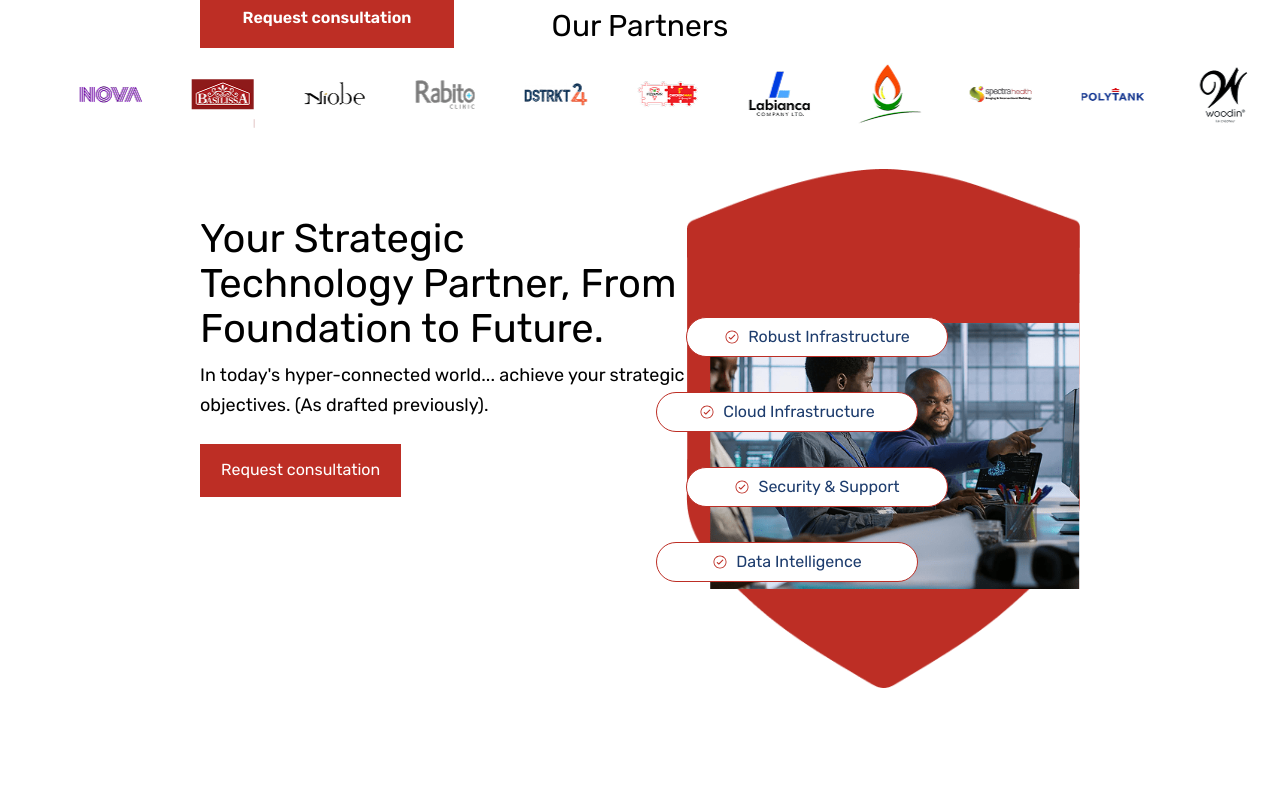
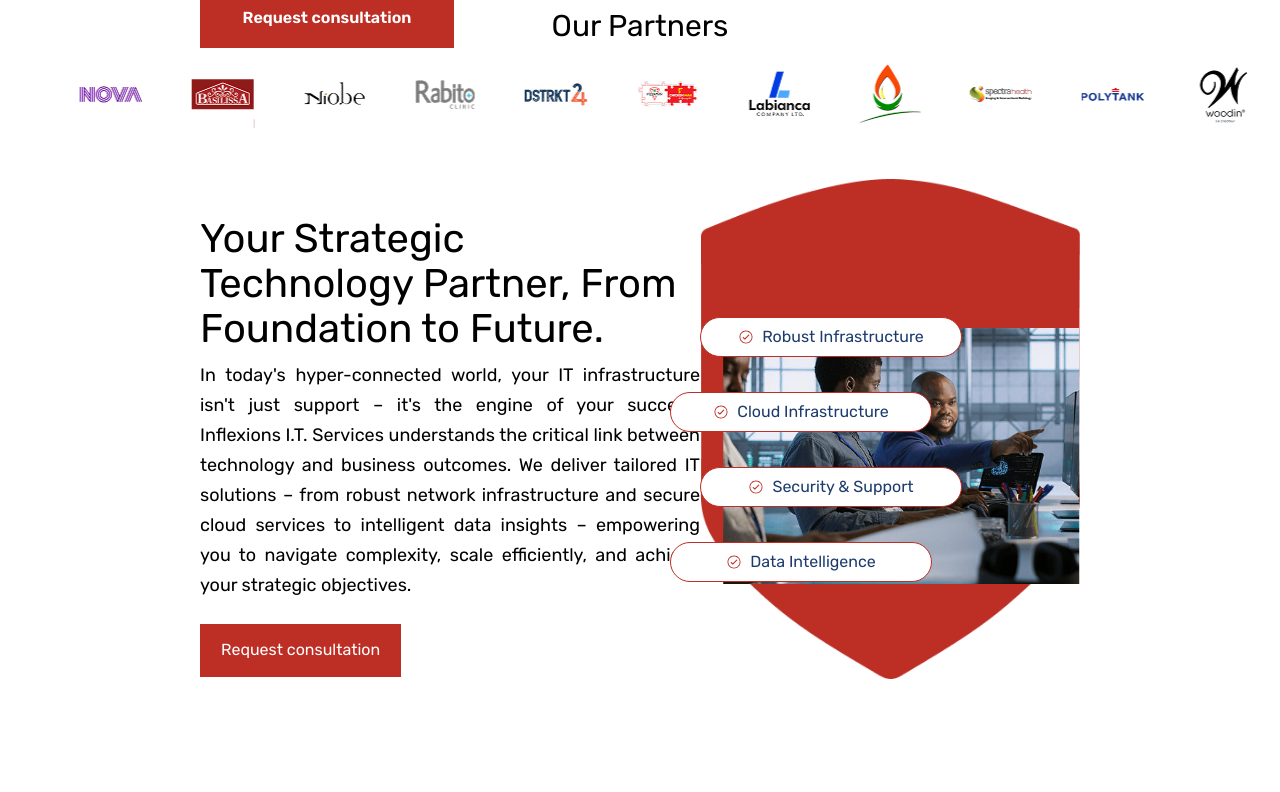
Before and after one commit to ekowtee/inflex, a React (Vite) app: page / in a window 1280 px wide. Shown: the part 522-1314 px from the top of the page. Built offline with nearby package versions, Linux system fonts and the light colour scheme; what tailwindcss-motion would draw is missing.

Commit message:
project update

```diff
--- a/src/pages/About.jsx
+++ b/src/pages/About.jsx
@@ -364,8 +364,7 @@ const About = () => {
                     {/* full-width map, shorter on mobile, taller on desktop */}
                     <iframe
                         title="Location map of Tsui Bleoo Rd, Accra"
-                        src="https://www.google.com/maps/embed?pb=!1m18!1m12!1m3!1d3970.7789827001448!2d-0.11599952525459538!3d5.599636594381216!2m3!1f0!2f0!3f0!3m2!1i1024!2i768!4f13.1!3m3!1m2!1s0xfdf85074b000bc5%3A0x72c8d047d688b03e!2sTsui%20Bleoo%20Rd%2C%20Accra%2C%20Ghana!5e0!3m2!1sen!2sde!4v1745518529023!5m2!1sen!2sde"
-                        width="100%"
+                        src="https://www.google.com/maps/embed?pb=!1m17!1m12!1m3!1d3970.5144110567144!2d-0.15543999999999997!3d5.63844!2m3!1f0!2f0!3f0!3m2!1i1024!2i768!4f13.1!3m2!1m1!2zNcKwMzgnMTguNCJOIDDCsDA5JzE5LjYiVw!5e0!3m2!1sen!2sgh!4v1746030715393!5m2!1sen!2sgh" width="100%"
                         height="450"
                         className="w-full h-[200px] sm:h-[300px] md:h-[450px]"
                         style={{ border: 0 }}
@@ -373,6 +372,7 @@ const About = () => {
                         allowFullScreen
                         referrerPolicy="no-referrer-when-downgrade"
                     />
+
 
                     {/* contact info: column on mobile, row on md+ */}
                     <div className="container mx-auto px-4 sm:px-6 lg:px-8 flex flex-col lg:flex-row mb-48 md:mb-0 lg:mb-0">
--- a/src/pages/Home.jsx
+++ b/src/pages/Home.jsx
@@ -100,9 +100,11 @@ export default function Home() {
                         <h2 className={`${base} ${mounted ? "translate-y-0 opacity-100 delay-[800ms]" : "translate-y-[50px] opacity-0"} lg:w-[486px] lg:h-[144px] lg:text-[40px] md:text-[28px] text-[24px] lg:leading-[45px] mb-2 py-2`}>
                             Your Strategic Technology Partner, From Foundation to Future.
                         </h2>
-                        <span className={`${base} ${mounted ? "translate-y-0 opacity-100 delay-[1200ms]" : "translate-y-[50px] opacity-0"} text-[18px] leading-[30px]`}>
-                            In today's hyper-connected world... achieve your strategic objectives. (As drafted previously).
-                        </span>
+                        <div className='w-full md:w-[600px] lg:w-[500px] 4xl:w-[650px] text-justify'>
+                            <span className={`${base} ${mounted ? "translate-y-0 opacity-100 delay-[1200ms]" : "translate-y-[50px] opacity-0"} text-[18px] w-[300px] leading-[30px]`}>
+                                In today's hyper-connected world, your IT infrastructure isn't just support – it's the engine of your success. Inflexions I.T. Services understands the critical link between technology and business outcomes. We deliver tailored IT solutions – from robust network infrastructure and secure cloud services to intelligent data insights – empowering you to navigate complexity, scale efficiently, and achieve your strategic objectives.
+                            </span>
+                        </div>
 
                         <div className={`${base} ${mounted ? "translate-y-0 opacity-100 delay-[1400ms]" : "translate-y-[50px] opacity-0"} bg-[#BD2E25] w-[201.32px] h-[53px] mt-6 flex items-center justify-center`}>
                             <Link to="#" className="text-white font-normal">
```
